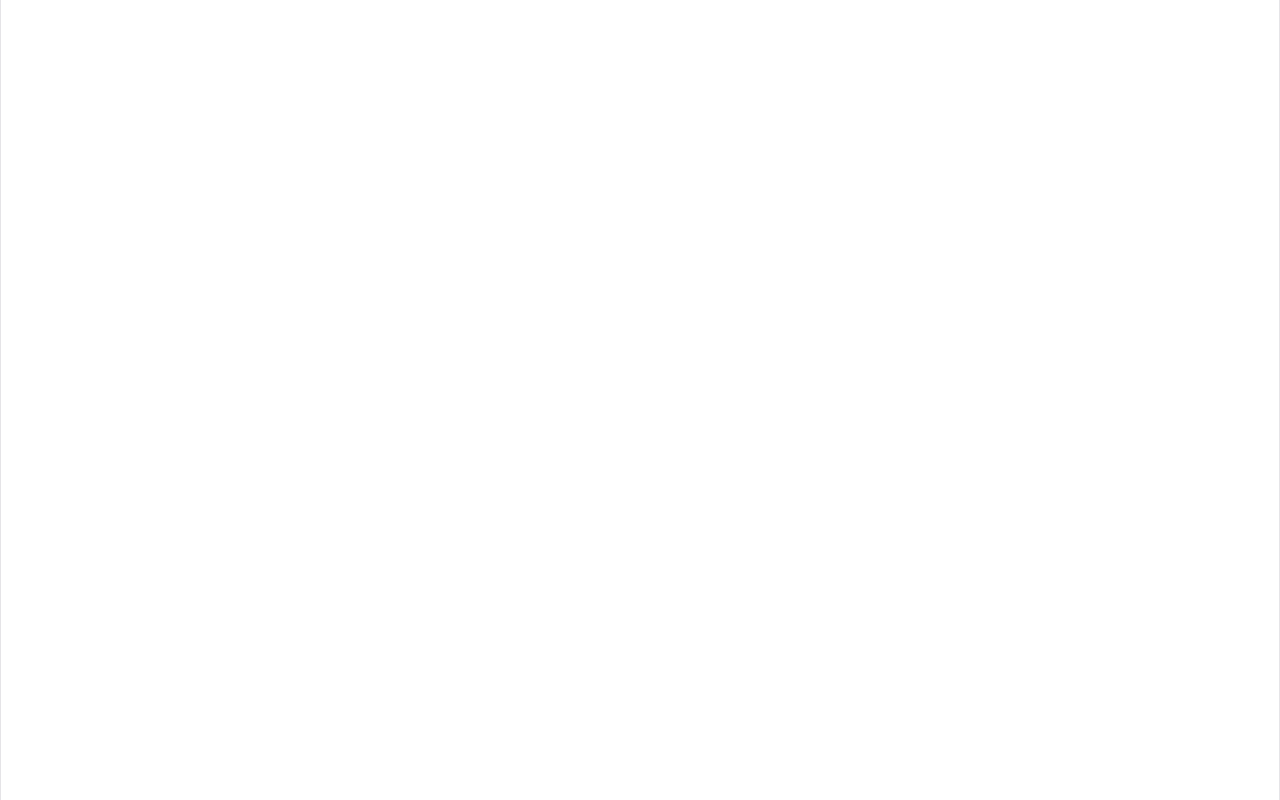
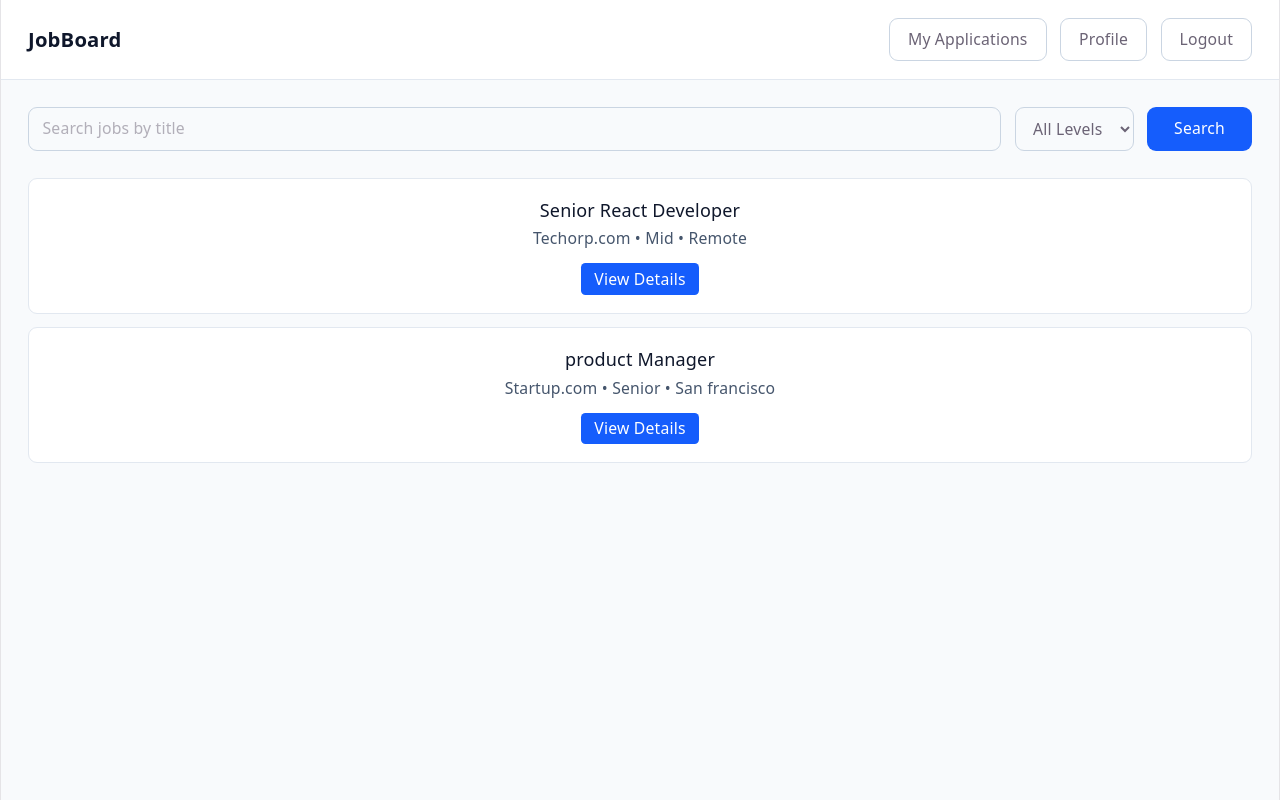
Before and after one commit to Mitchelledev/github-user-search-react, a React (Vite) app in the folder my-first-react-app/: page /home in a window 1280 px wide. Before the commit this address had no page. Built offline with nearby package versions, Linux system fonts and the light colour scheme; sample sign-in values are in the browser's storage.

Commit message:
Built Homepage with search and filter functionality

```diff
--- a/my-first-react-app/src/App.jsx
+++ b/my-first-react-app/src/App.jsx
@@ -1,21 +1,25 @@
 import { BrowserRouter, Routes, Route } from "react-router-dom";
 import { AuthProvider } from "./context/AuthContext";
-import { jobProvider } from "./context/jobsContext";
+import { JobsProvider } from "./context/JobsContext";
 import LandingPage from "./pages/LandingPage";
 import SignUpPage from "./pages/SignUpPage";
-import SignInpage from "./pages/SignInPage"
+import SignInPage from "./pages/SignInPage";
+import HomePage from "./pages/HomePage";
 
 function App(){
   return (
     <AuthProvider>
+    <JobsProvider>
     <BrowserRouter>
     <Routes>
-    <Route path="/" element={<LandingPage/>} />
-    <Route path="/signup" element={<SignUpPage/>} />
-    <Route path="/signin" element={<SignInpage/>} />
-    </Routes>
+     <Route path="/" element={<LandingPage/>} />
+     <Route path="/signup" element={<SignUpPage/>} />
+     <Route path="/signin" element={<SignInPage/>} />
+     <Route path="/home" element={<HomePage/>} />
+     </Routes>
     </BrowserRouter>
+    </JobsProvider>
     </AuthProvider>
-  )
+  );
 }
 export default App;
--- a/my-first-react-app/src/context/AuthContext.jsx
+++ b/my-first-react-app/src/context/AuthContext.jsx
@@ -3,26 +3,26 @@ import { createContext, useState, useEffect } from "react";
 export const AuthContext = createContext()
 
 export function AuthProvider({children}) {
-  const [user, setuser] = useState(null);
-  const [loading, setloading] = useState(false);
-  const [error, seterror] = useState(null);
+  const [user, setUser] = useState(null);
+  const [loading, setLoading] = useState(false);
+  const [error, setError] = useState(null);
 
   useEffect(() => {
     const saveduser = localStorage.getItem("user");
     if(saveduser) {
-      setuser(JSON.parse(saveduser));
+      setUser(JSON.parse(saveduser));
     }
   },[]);
 
   function signup(email, password, isEmployer) {
-    setloading(true);
-    seterror(null);
+    setLoading(true);
+    setError(null);
 
-   const users = JSON.parse(localStorage.getItem("user") || "[]");
+   const users = JSON.parse(localStorage.getItem("users") || "[]");
 
     if (users.find(u => u.email === email)) {
-      seterror("Email already Exit");
-      setloading(false)
+      setError("Email already Exit");
+      setLoading(false)
       return false;
     }
     const newUser = {email, password, isEmployer};
@@ -30,32 +30,32 @@ export function AuthProvider({children}) {
     localStorage.setItem("users",JSON.stringify(users));
     localStorage.setItem("user", JSON.stringify(user));
 
-    setuser(newUser)
-    setloading(false)
+    setUser(newUser)
+    setLoading(false)
     return true;
   }
 
   function login(email, password) {
-    setloading(true)
-    seterror(null);
+    setLoading(true)
+    setError(null);
 
     const users = JSON.parse(localStorage.getItem("users") || "[]");
     const foundUser = users.find(u => u.email === email && u.password === password);
 
     if(!foundUser) {
-      seterror("invalid email or password");
-      setloading(false)
+      setError("invalid email or password");
+      setLoading(false)
       return false;
     }
     localStorage.setItem("user", JSON.stringify(foundUser));
-    setuser(foundUser)
-    setloading(false)
+    setUser(foundUser)
+    setLoading(false)
     return true;
   }
 
   function logout() {
-    localStorage.remove("user")
-    setuser(null);
+    localStorage.removeItem("user")
+    setUser(null);
   }
 
   return (
--- a/my-first-react-app/src/context/JobsContext.jsx
+++ b/my-first-react-app/src/context/JobsContext.jsx
@@ -1,36 +1,36 @@
 import { createContext, useState } from "react";
 
-export const jobContext = createContext();
+export const JobsContext = createContext();
 
-export function jobProvider({children}) {
-  const [jobs, setjobs] = useState([]);
+export function JobsProvider({children}) {
+  const [jobs, setJobs] = useState([]);
   const [applications, setApplications] = useState([]);
 
-  function initializejobs(){
+  function initializeJobs(){
     const mockjobs = [
       {
         id: 1,
         title: "Senior React Developer",
         company: "Techorp.com",
-        level: "mid",
+        level: "Mid",
         location: "Remote",
-        Decription: "we're looking for an experienced React developer to join our growing team",
-        requirement: ["5+ years React", "TypeScript", "State Management"]
+        decription: "we're looking for an experienced React developer to join our growing team",
+        Requirement: ["5+ years React", "TypeScript", "State Management"]
       },
       {
         id: 2,
         title: " product Manager",
-        Company: "Startup.com",
+        company: "Startup.com",
         level: "Senior",
         location: "San francisco",
         description: "lead product strategy for our AI platform.",
         requirement: ["8+ years pm expereince", "Technical background", "Leadership"]
       },
     ];
-    setjobs(mockjobs);
+    setJobs(mockjobs);
   }
 
-  function getjobs(){
+  function getJobs(){
     return jobs;
   }
   function getjobById(id) {
@@ -38,10 +38,10 @@ export function jobProvider({children}) {
   }
   function searchjobs(query, level) {
     return jobs.filter(job => {
-      const matchQuery = job.title.toLowercase().includes(query.toLowercase()) ||
-                         job.company.toLowercase().includes(query.toLowercase())
-      const matchlevel = level === "All levels" || job.level === level
-      return matchQuery && matchlevel;
+      const matchQuery = job.title.toLowerCase().includes(query.toLowerCase()) ||
+                         job.company.toLowerCase().includes(query.toLowerCase())
+      const matchLevel = level === "All Levels" || job.level === level
+      return matchQuery && matchLevel;
     });
   }
   function applyTojob(jobId, userEmail) {
@@ -49,38 +49,38 @@ export function jobProvider({children}) {
       id: Math.random(),
       jobId,
       userEmail,
-      appliedAt: new Date().toLocaleDateString()
+      appliedAt: new Date().toLocaleDateString(),
     };
     setApplications([...applications, application])
     return true;
   }
   function getUserApplication(userEmail) {
-    return applications(app => app.userEmail === userEmail)
+    return applications.filter(app => app.userEmail === userEmail)
   }
-  function postjobs(jobData, userEmail) {
-    const newjob = {
+  function postJobs(jobData, userEmail) {
+    const newJob = {
       id: Math.random(),
       ...jobData,
       postedBy: userEmail,
-      postedAt: new Date(). toLocaleDateString,
+      postedAt: new Date().toLocaleDateString(),
     };
-    setjobs([...setjobs, newjob]);
+    setJobs([...jobs, newJob]);
     return true;
   }
   return(
-    <jobContext.Provider value={{
+    <JobsContext.Provider value={{
        jobs,
       applications,
-      initializejobs,
-      getjobs,
+      initializeJobs,
+      getJobs,
       getjobById,
       searchjobs,
       applyTojob,
       getUserApplication,
-      postjobs
+      postJobs
     }}>
       {children}
-    </jobContext.Provider>
+    </JobsContext.Provider>
   );
 }
-export default jobContext;
+export default JobsContext;
--- /dev/null
+++ b/my-first-react-app/src/pages/HomePage.jsx
@@ -0,0 +1,129 @@
+import { useContext, useEffect, useState } from "react";
+import {useNavigate} from "react-router-dom"
+import {AuthContext} from "../context/AuthContext"
+import {JobsContext} from "../context/JobsContext"
+
+function  HomePage() {
+  const {user, logout} = useContext(AuthContext);
+  const {jobs, initializeJobs, searchjobs} = useContext(JobsContext);
+  const navigate = useNavigate();
+
+  const [searchQuery, setSearchQuery] = useState("");
+  const [selectedLevel, setSelectedLevel] = useState("All Levels");
+  const [filteredJobs, setfilteredJobs] = useState([]);
+
+  useEffect(() => {
+    if(!user) {
+      navigate("/")
+    } else {
+      initializeJobs();
+    }
+  }, [user, navigate]);
+
+  useEffect(() => {
+    const results = searchjobs(searchQuery, selectedLevel)
+    setfilteredJobs(results);
+  }, [jobs, searchQuery, selectedLevel]);
+
+  function handleSearch() {
+    const results = searchjobs(searchQuery, selectedLevel)
+    setfilteredJobs(results);
+    setSearchQuery("")
+  }
+  function handleViewDetails(jobid) {
+    navigate(`/job/${jobid}`);
+  }
+  function handlelogout() {
+    logout();
+    navigate("/");
+  }
+
+  return (
+    <div className="min-h-screen w-full bg-slate-50">
+      {/* Header */}
+      <header className="border-b border-slate-200 bg-white px-6 py-4">
+        <div className="flex items-center justify-between max-w-7xl mx-auto">
+          <div className="text-lg font-semibold text-slate-900">JobBoard</div>
+          <div className="flex gap-3">
+            <button
+              onClick={() => navigate("/applications")}
+              className="px-4 py-2 text-sm border border-slate-300 rounded-lg hover:bg-slate-50 cursor-pointer"
+            >
+              My Applications
+            </button>
+            <button
+              onClick={() => navigate("/profile")}
+              className="px-4 py-2 text-sm border border-slate-300 rounded-lg hover:bg-slate-50 cursor-pointer"
+            >
+              Profile
+            </button>
+            <button
+              onClick={handlelogout}
+              className="px-4 py-2 text-sm border border-slate-300 rounded-lg hover:bg-slate-50 cursor-pointer"
+            >
+              Logout
+            </button>
+          </div>
+        </div>
+      </header>
+
+      {/* Main Content */}
+      <div className="max-w-7xl mx-auto px-6 py-6">
+        {/* Search Section */}
+        <div className="flex gap-3 mb-6">
+          <input
+            type="text"
+            placeholder="Search jobs by title"
+            value={searchQuery}
+            onChange={(e) => setSearchQuery(e.target.value)}
+            onKeyDown={(e) => e.key === "Enter" && handleSearch()}
+            className="flex-1 px-3 py-2 border border-slate-300 rounded-lg text-sm focus:outline-none focus:ring-2 focus:ring-blue-500"
+          />
+          <select
+            value={selectedLevel}
+            onChange={(e) => setSelectedLevel(e.target.value)}
+            className="px-3 py-2 border border-slate-300 rounded-lg text-sm focus:outline-none focus:ring-2 focus:ring-blue-500"
+          >
+            <option>All Levels</option>
+            <option>Entry</option>
+            <option>Mid</option>
+            <option>Senior</option>
+          </select>
+          <button
+            onClick={handleSearch}
+            className="px-6 py-2 bg-blue-600 text-white rounded-lg font-medium hover:bg-blue-700 cursor-pointer text-sm"
+          >
+            Search
+          </button>
+        </div>
+
+        {/* Job Cards */}
+        <div className="flex flex-col gap-3">
+          {filteredJobs.length === 0 ? (
+            <p className="text-center text-slate-600 py-8">No jobs found</p>
+          ) : (
+            filteredJobs.map((job) => (
+              <div
+                key={job.id}
+                className="bg-white border border-slate-200 rounded-lg p-4 hover:border-slate-300 cursor-pointer"
+              >
+                <div className="font-medium text-slate-900 mb-1">{job.title}</div>
+                <div className="text-sm text-slate-600 mb-3">
+                  {job.company} • {job.level} • {job.location}
+                </div>
+                <button
+                  onClick={() => handleViewDetails(job.id)}
+                  className="px-3 py-1 bg-blue-600 text-white rounded text-sm font-medium hover:bg-blue-700 cursor-pointer"
+                >
+                  View Details
+                </button>
+              </div>
+            ))
+          )}
+        </div>
+      </div>
+    </div>
+  );
+}
+
+export default HomePage;
--- a/my-first-react-app/src/pages/SignInPage.jsx
+++ b/my-first-react-app/src/pages/SignInPage.jsx
@@ -16,7 +16,7 @@ function SignInPage(){
         }
     }
     return (
-        <div className="min-h-screen w-full bg-slate-50 flex items-center justify-center px-6">
+    <div className="min-h-screen w-full bg-slate-50 flex items-center justify-center px-6">
     <div className="bg-white rounded-lg border border-slate-200 p-8 w-full max-w-sm">
       {/* Header */}
       <h2 className="text-2xl font-semibold text-slate-900 mb-2">Welcome back</h2>
```
Also changed, not shown: my-first-react-app/src/pages/SignUpPage.jsx (line endings or trailing spaces).
